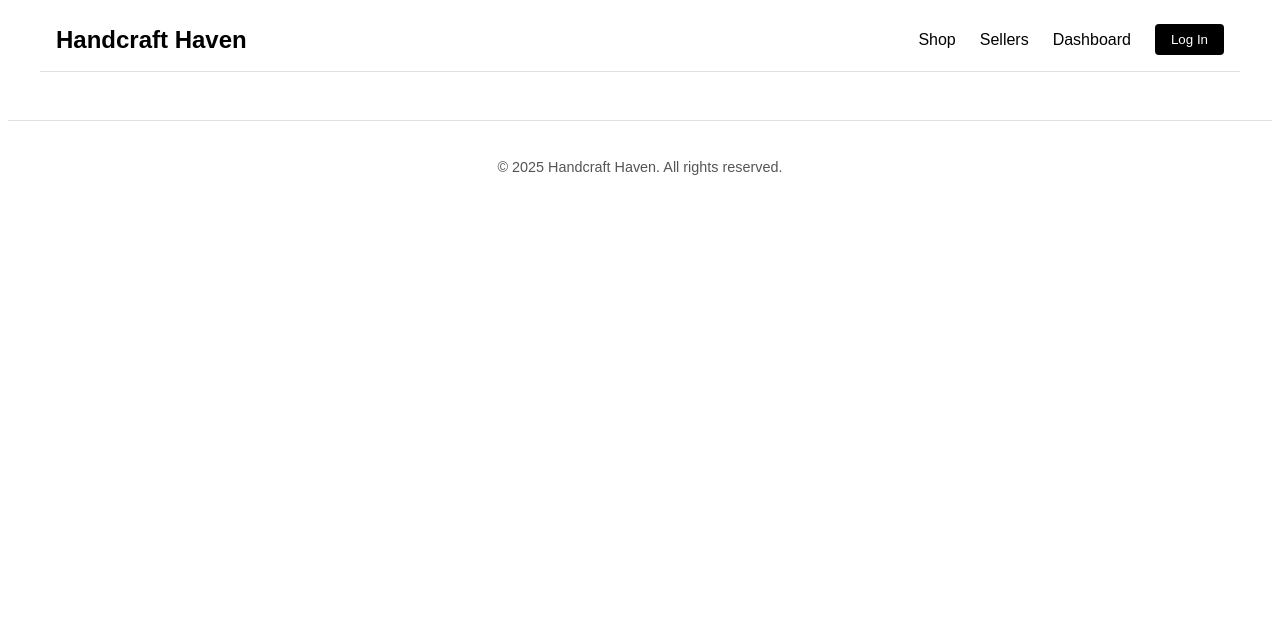
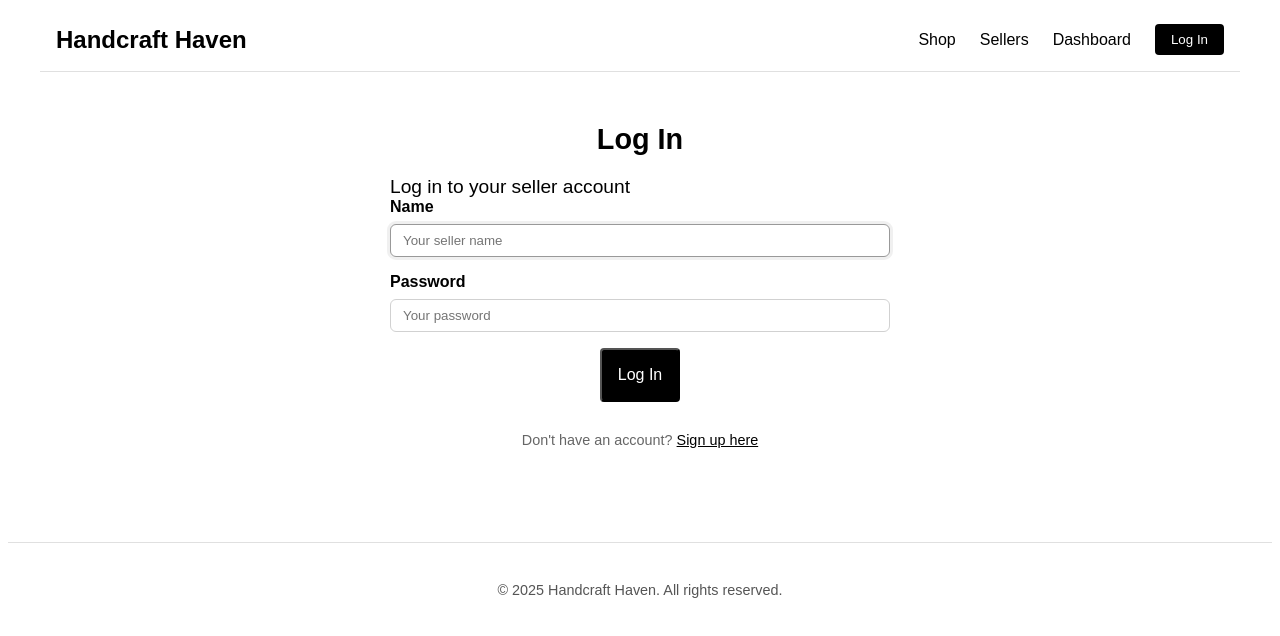
Before and after one commit to SamuelSoriano80/handcraft-haven, a Next.js app in the folder handcraft-haven/: page /login in a window 1280 px wide. Shown: the top 636 px of the page. Built offline with nearby package versions, Linux system fonts and the light colour scheme.

Commit message:
final fix

```diff
--- a/handcraft-haven/app/login/page.tsx
+++ b/handcraft-haven/app/login/page.tsx
@@ -16,6 +16,10 @@ export default function LoginPage() {
         </nav>
       </header>
 
+      <Suspense fallback={<p style={{ textAlign: "center", padding: "2rem" }}>Loading...</p>}>
+          <LoginForm />
+        </Suspense>
+
       <footer className={styles.footer}>
         <p>© {new Date().getFullYear()} Handcraft Haven. All rights reserved.</p>
       </footer>
```
